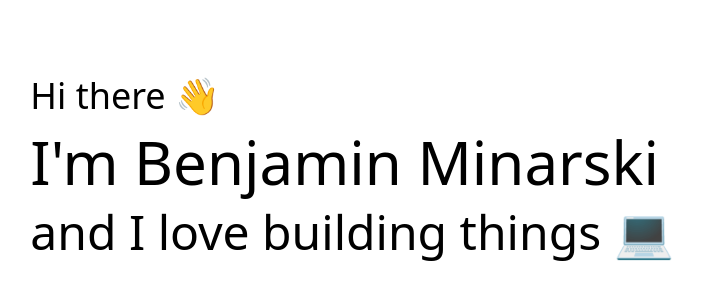
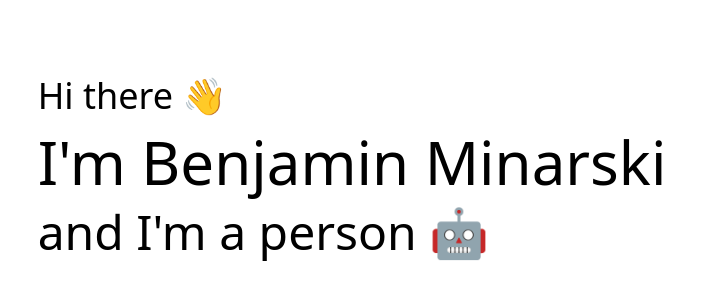
Before and after one commit to Benrski/benjaminarski, a React (Vite) app: page / in a window 1280 px wide. Shown: the part 234-534 px from the top of the page, without its empty margins (288-991 px from the left). Built offline with nearby package versions, Linux system fonts and the light colour scheme.

Commit message:
Changed text... don't know what to write

```diff
--- a/src/App.tsx
+++ b/src/App.tsx
@@ -64,7 +64,7 @@ export const App: FunctionComponent = () => {
         </animated.p>
 
         <animated.p style={whatSpring} className="text-3xl md:text-4xl lg:text-5xl">
-          and I love building things 💻
+          and I&apos;m a person 🤖
         </animated.p>
       </animated.div>
     </section>
```
